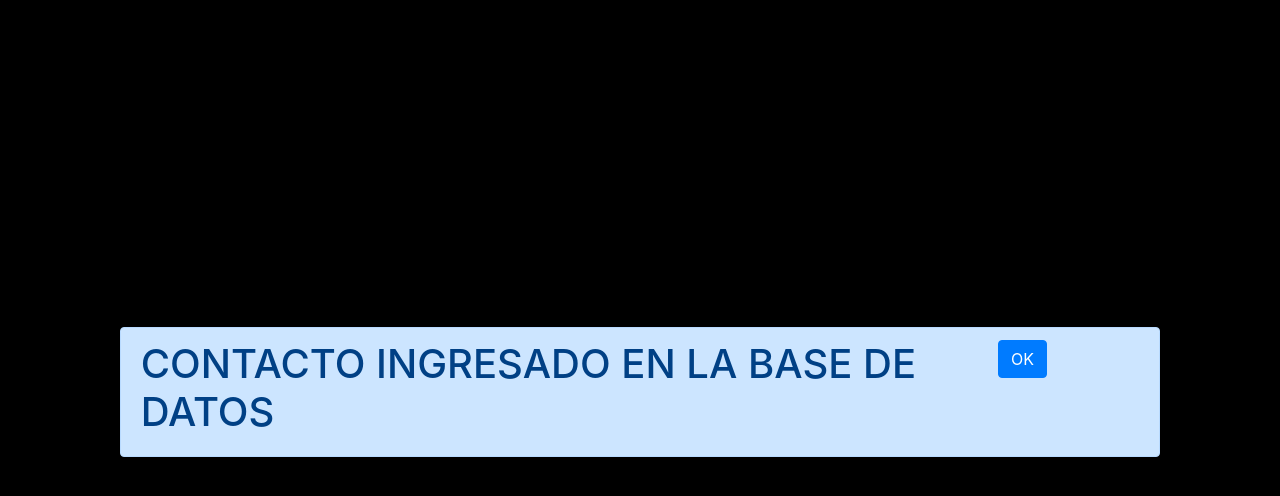
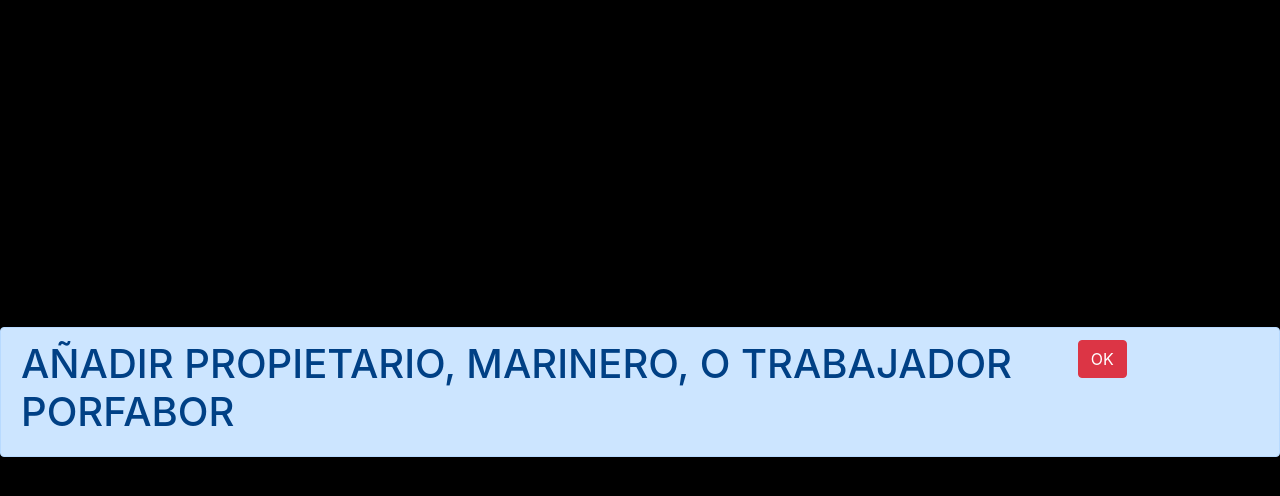
Before and after one commit to dumbocan/hoja_de_trabajo_varadero, a PHP site: page /confirmar_ingreso.php in a window 1280 px wide. Shown: the top 496 px of the page. Run offline with PHP 8.4, Linux system fonts and the light colour scheme.

Commit message:
logica checkbox

```diff
--- a/confirmar_ingreso.php
+++ b/confirmar_ingreso.php
@@ -1,8 +1,60 @@
 
 <?php
 include("includes/header.php");
+
+// abro base de datos//
 include ("conexbd.php");
 
+//recoje los valores de las casillas check//
+if(isset($_POST['propietario']) && $_POST['propietario'] == '1')
+				{
+					$propietario='1';
+					echo "propietario";}
+			else
+				{
+					$propietario='0';
+					}
+
+			if(isset($_POST['marinero']) && $_POST['marinero'] == '1')
+				{
+					$marinero='1';
+					echo "marinero";}
+			else
+				{
+					$marinero='0';
+					}
+
+			if(isset($_POST['trabajador']) && $_POST['trabajador'] == '1')
+				{
+					$trabajador='1';
+					echo "trabajador";}
+			else
+				{
+					$trabajador='0';
+					}
+// si ninguna de las casillas check se han clicado te da error//
+			if ($propietario + $marinero + $trabajador == '0' )
+			 {
+				?>
+					<div class="row m-0 justify-content-center align-items-center vh-100">
+						<div class="alert alert-primary" role="alert">
+							<div class="row">
+								<div class="col-sm-10">
+    								<h1 class="text-uppercase" class="align-items-center"  >añadir propietario, marinero, o trabajador porfabor</h1>
+    							</div>
+
+ 			 					<div class="col-sm-2">
+    								<a href="javascript: history.go(-1)" class="btn btn-danger"  name="cancelar" id="cancelar">OK</a>
+    							</div>
+    						</div>
+    					</div>
+					</div>
+    			<?php
+
+			}
+
+			else
+			{
 // abro base de datos//
 // Si aprieto el boton insertar, meto todos los campos en la base de datos //
 if(isset($_POST['insertar_btn']))
@@ -23,8 +75,12 @@ if(isset($_POST['insertar_btn']))
 				{
 					mysqli_query($conexion, "INSERT INTO datos_personales
 					(nombre,direccion,telefono1,telefono2,email1,comentario,documento) VALUES ('$nombre','$direccion','$telefono1','$telefono2','$email','$comentario','$documento')");
+				}
 
-				}
+
+
+
+
 
 	}
 
@@ -46,4 +102,6 @@ if(isset($_POST['insertar_btn']))
     	</div>
 	</div>
 </div>
-<?php include("includes/footer.php"); ?>
+<?php
+}
+include("includes/footer.php"); ?>
```
